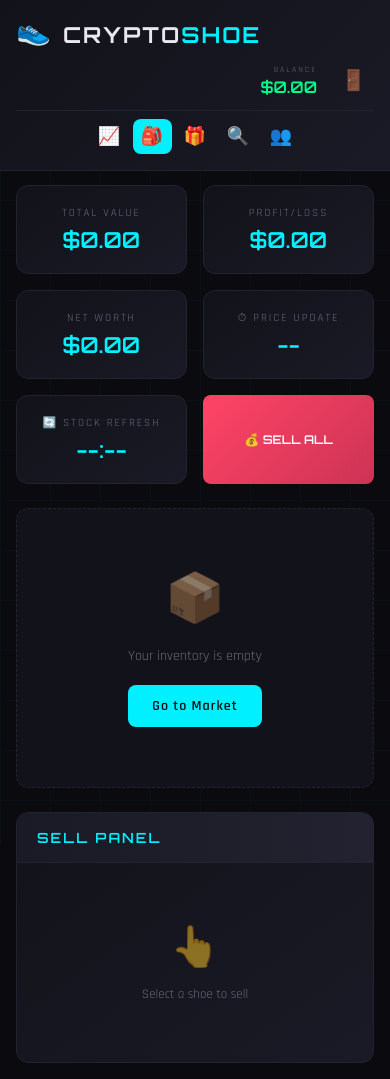
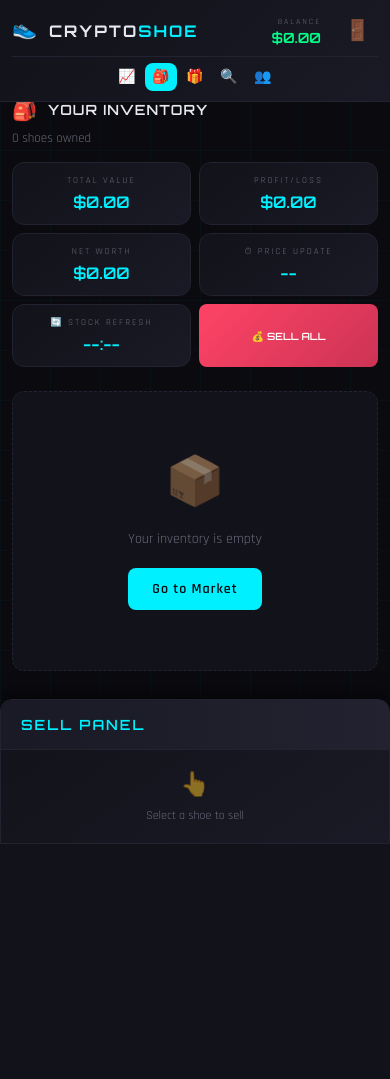
Before and after one commit to lebodasquebo/Cryptoshoe, a Flask app: page /inventory in a window 390 px wide. After the commit the page ends 844 px from the top, so only its background shows below. Run offline with Flask 2, Linux system fonts and the light colour scheme; the visitor is signed in with stand-in values (Sample User, id 1); data comes from the database, SQL or seed files in the repository; data that the repository does not hold is empty.

Commit message:
Fix mobile layout - sticky sidebar at bottom

```diff
--- a/static/style.css
+++ b/static/style.css
@@ -180,8 +180,11 @@ body{font-family:'Rajdhani',sans-serif;background:var(--bg);color:var(--text);mi
 .toast.success{border-color:var(--green);color:var(--green)}
 .toast.error{border-color:var(--red);color:var(--red)}
 @media(max-width:1100px){
-  .layout{grid-template-columns:1fr}
-  .sidebar{position:relative;top:0}
+  .layout{display:flex;flex-direction:column-reverse;gap:16px}
+  .sidebar{position:sticky;bottom:0;top:auto;z-index:50;max-height:50vh;overflow-y:auto}
+  .sidebar-inner{border-radius:var(--radius) var(--radius) 0 0}
+  .sidebar-empty{padding:20px;font-size:12px}
+  .sidebar-empty-icon{font-size:24px;margin-bottom:8px}
 }
 .nav-link{position:relative}
 .nav-badge{position:absolute;top:-4px;right:-4px;min-width:18px;height:18px;padding:0 5px;background:var(--red);color:#fff;border-radius:10px;font-size:11px;font-weight:700;display:flex;align-items:center;justify-content:center;animation:pulse 2s ease-in-out infinite}
@@ -189,31 +192,47 @@ body{font-family:'Rajdhani',sans-serif;background:var(--bg);color:var(--text);mi
 .sell-all-btn{padding:12px 20px;background:linear-gradient(135deg,var(--red),#cc3355);border:none;border-radius:var(--radius-sm);color:#fff;font-family:'Orbitron',sans-serif;font-size:12px;font-weight:600;cursor:pointer;transition:all 0.2s;white-space:nowrap}
 .sell-all-btn:hover{transform:translateY(-2px);box-shadow:0 4px 20px rgba(255,68,102,0.3)}
 @media(max-width:768px){
-  .navbar{height:auto;padding:8px 0}
-  .nav-inner{flex-wrap:wrap;padding:8px 16px;gap:8px}
+  .navbar{height:auto;padding:4px 0}
+  .nav-inner{flex-wrap:wrap;padding:6px 12px;gap:4px}
   .nav-logo{order:1}
+  .logo-text{font-size:16px}
+  .logo-icon{font-size:20px}
   .nav-user{order:2;margin-left:auto}
-  .nav-links{order:3;width:100%;justify-content:center;gap:4px;padding-top:8px;border-top:1px solid var(--bg4)}
-  .nav-link{padding:8px 12px;font-size:12px}
+  .nav-links{order:3;width:100%;justify-content:center;gap:2px;padding-top:6px;border-top:1px solid var(--bg4)}
+  .nav-link{padding:6px 10px;font-size:12px}
   .nav-text{display:none}
-  .nav-icon{font-size:18px}
+  .nav-icon{font-size:16px}
   .nav-bal{text-align:right}
   .bal-label{font-size:8px}
-  .bal-val{font-size:16px}
-  .wrap{padding:16px}
-  body{padding-top:100px}
-  .section-head{flex-direction:column;gap:12px;align-items:flex-start}
-  .stock-timer{width:100%;justify-content:center}
+  .bal-val{font-size:14px}
+  .wrap{padding:12px}
+  body{padding-top:85px}
+  .section-head{flex-direction:column;gap:8px;align-items:flex-start}
+  .section-title{font-size:14px}
+  .stock-timer{width:100%;justify-content:center;padding:6px 12px}
+  .timer-val{font-size:14px}
+  .sidebar{position:fixed;bottom:0;left:0;right:0;max-height:45vh;border-radius:var(--radius) var(--radius) 0 0;box-shadow:0 -4px 20px rgba(0,0,0,0.5)}
+  .sidebar-content{padding:12px}
+  .price-val{font-size:22px}
+  .trade-btn{padding:12px}
+  .main{padding-bottom:80px}
 }
 @media(max-width:600px){
   .grid{grid-template-columns:1fr 1fr}
-  .card{padding:12px}
-  .card-name{font-size:12px}
-  .card-price{font-size:18px}
-  .inv-stats{grid-template-columns:1fr 1fr}
+  .card{padding:10px}
+  .card-name{font-size:11px}
+  .card-price{font-size:16px}
+  .card-meta{font-size:10px}
+  .inv-stats{grid-template-columns:repeat(3,1fr);gap:8px}
+  .inv-stat{padding:12px 8px}
+  .inv-stat-label{font-size:9px}
+  .inv-stat-val{font-size:16px}
   .inv-grid{grid-template-columns:1fr}
+  .sell-all-btn{padding:8px 12px;font-size:10px}
 }
 @media(max-width:400px){
   .grid{grid-template-columns:1fr}
-  .nav-link{padding:6px 8px}
+  .nav-link{padding:5px 7px}
+  .nav-icon{font-size:14px}
+  .inv-stats{grid-template-columns:1fr 1fr}
 }
```
Also changed, not shown: static/users.css (+10 -2 lines).
